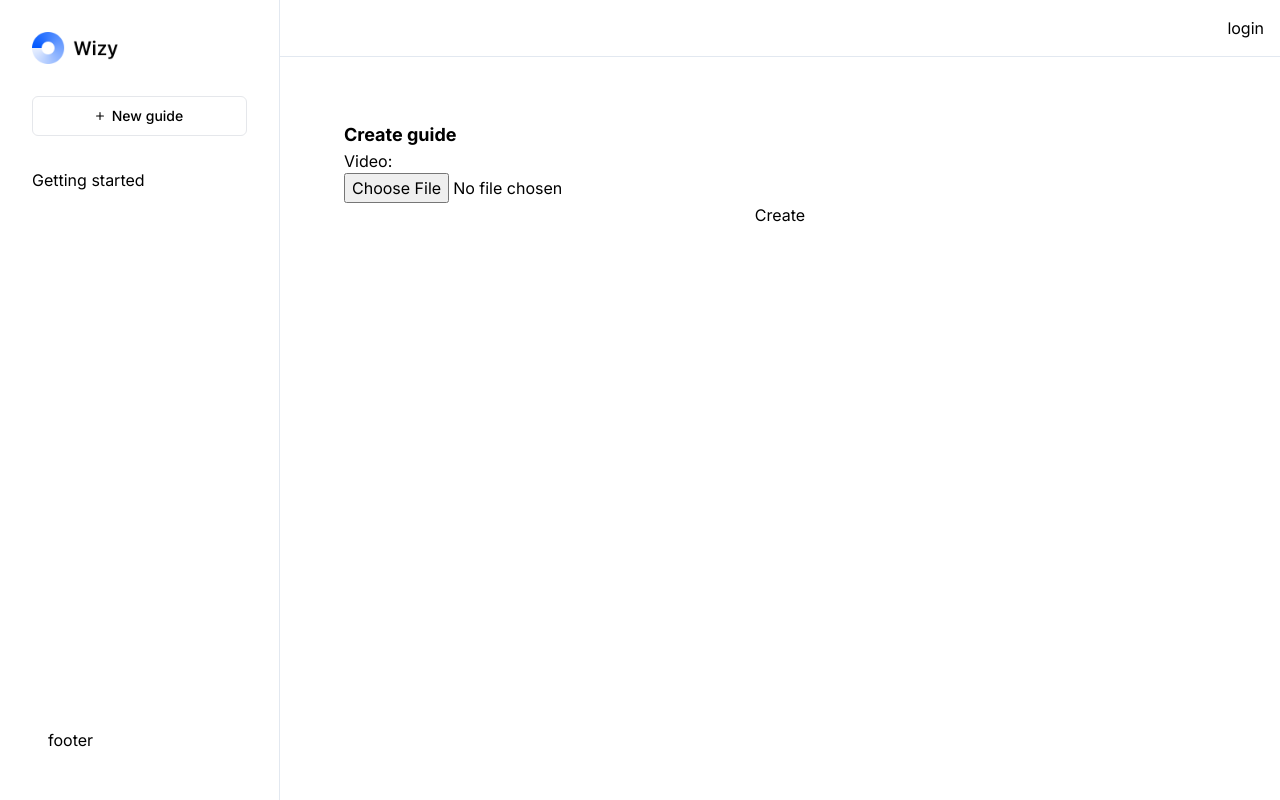
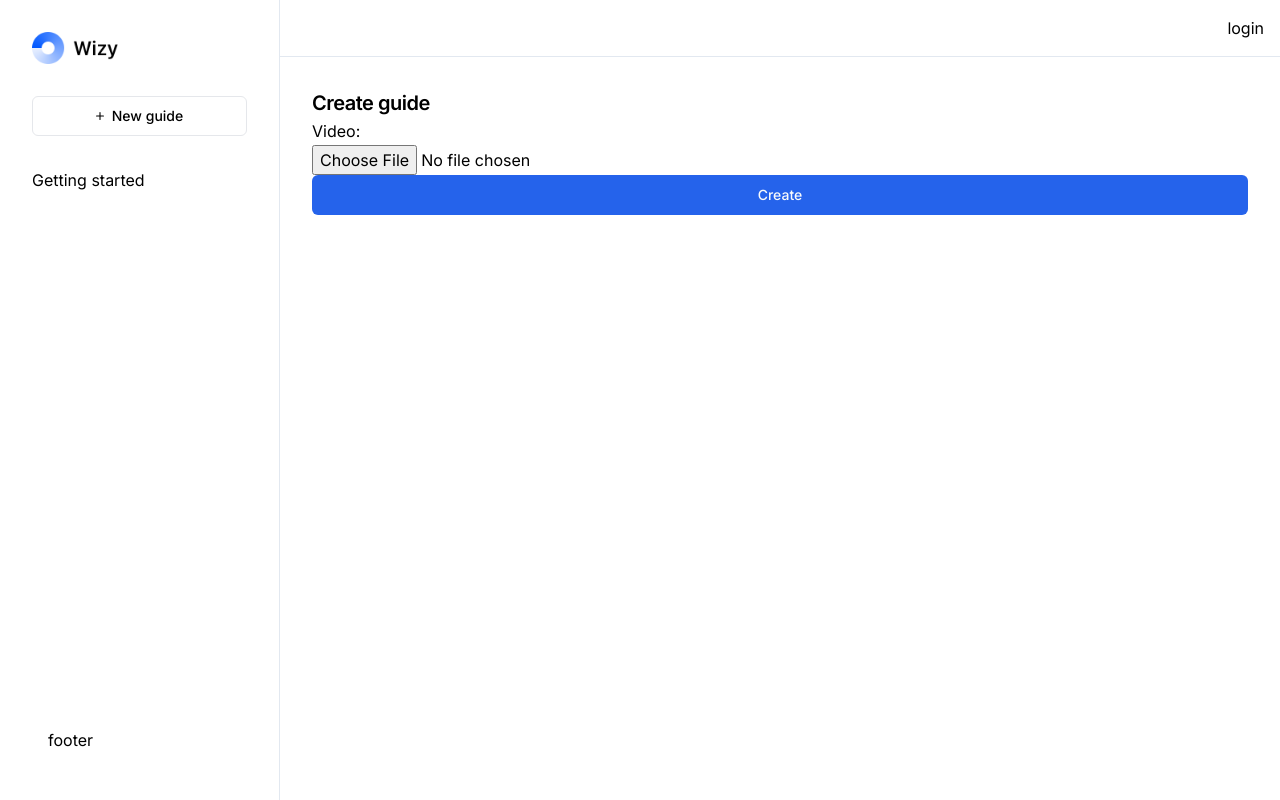
Before and after one commit to karedo-hq/dashboard, a Next.js app: page /create in a window 1280 px wide. Built offline with nearby package versions, Linux system fonts and the light colour scheme.

Commit message:
:necktie: Add typography component

```diff
--- a/app/(guides)/create/create-guide-form.tsx
+++ b/app/(guides)/create/create-guide-form.tsx
@@ -5,6 +5,8 @@ import { useFormState } from 'react-dom';
 import { useFormStatus } from 'react-dom';
 import { CreateGuideResponse } from '../lib/types';
 import GuideRenderer from '../components/guide-renderer';
+import { Button } from '@/components/ui/button';
+import { typographyVariants } from '@/components/ui/typography';
 
 const initialState: CreateGuideResponse = {
   message: '',
@@ -19,11 +21,13 @@ export function CreateGuideForm() {
 
   return (
     <form action={formAction} className="flex flex-col">
-      <label htmlFor="file">Video:</label>
+      <label htmlFor="file" className={typographyVariants({ variant: 'paragraph' })}>
+        Video:
+      </label>
       <input type="file" id="file" name="file" required />
-      <button type="submit" aria-disabled={pending}>
+      <Button type="submit" variant="default" disabled={pending}>
         {pending ? 'Creating...' : 'Create'}
-      </button>
+      </Button>
       <p aria-live="polite" role="status">
         {state?.message}
       </p>
--- a/app/(guides)/create/page.tsx
+++ b/app/(guides)/create/page.tsx
@@ -1,10 +1,13 @@
+import { Typography } from '@/components/ui/typography';
 import { CreateGuideForm } from './create-guide-form';
 
 export default function CreateGuidePage() {
   return (
-    <main className="flex min-h-screen flex-col p-16">
-      <h1 className="font-bold text-lg">Create guide</h1>
+    <>
+      <Typography variant="title4" as="h1">
+        Create guide
+      </Typography>
       <CreateGuideForm />
-    </main>
+    </>
   );
 }
--- /dev/null
+++ b/app/(guides)/layout.tsx
@@ -0,0 +1,3 @@
+export default function GuidesLayout({ children }: { children: React.ReactNode }) {
+  return <section className="flex flex-col p-8 flex-1">{children}</section>;
+}
--- a/app/(guides)/page.tsx
+++ b/app/(guides)/page.tsx
@@ -1,7 +1,7 @@
 export default function GuidePage() {
   return (
-    <section>
+    <>
       <h1>Guide page</h1>
-    </section>
+    </>
   );
 }
--- a/app/components/layout/sidebar.tsx
+++ b/app/components/layout/sidebar.tsx
@@ -25,10 +25,7 @@ export default function Sidebar({ children }: React.ComponentProps<'aside'>) {
           <SidebarToggler mode="close" />
         </div>
 
-        <Link
-          href="/guides/create"
-          className={cn(buttonVariants({ variant: 'outline' }), 'space-x-2')}
-        >
+        <Link href="/create" className={cn(buttonVariants({ variant: 'outline' }), 'space-x-2')}>
           <PlusIcon size={8} />
 
           <p>New guide</p>
--- a/app/components/ui/button.tsx
+++ b/app/components/ui/button.tsx
@@ -1,56 +1,54 @@
-import * as React from "react"
-import { Slot } from "@radix-ui/react-slot"
-import { cva, type VariantProps } from "class-variance-authority"
+import * as React from 'react';
+import { Slot } from '@radix-ui/react-slot';
+import { cva, type VariantProps } from 'class-variance-authority';
 
-import { cn } from "@/lib/utils"
+import { cn } from '@/lib/utils';
 
 const buttonVariants = cva(
-  "inline-flex items-center justify-center whitespace-nowrap rounded-md text-sm font-medium ring-offset-white transition-colors focus-visible:outline-none focus-visible:ring-2 focus-visible:ring-gray-950 focus-visible:ring-offset-2 disabled:pointer-events-none disabled:opacity-50 dark:ring-offset-gray-950 dark:focus-visible:ring-gray-300",
+  'inline-flex items-center justify-center whitespace-nowrap rounded-md text-sm font-medium ring-offset-white transition-colors focus-visible:outline-none focus-visible:ring-2 focus-visible:ring-gray-950 focus-visible:ring-offset-2 disabled:pointer-events-none disabled:opacity-50 dark:ring-offset-gray-950 dark:focus-visible:ring-gray-300',
   {
     variants: {
       variant: {
-        default: "bg-gray-900 text-gray-50 hover:bg-gray-900/90 dark:bg-gray-50 dark:text-gray-900 dark:hover:bg-gray-50/90",
+        default:
+          'bg-blue-600 text-gray-50 hover:bg-gray-900/90 dark:bg-gray-50 dark:text-gray-900 dark:hover:bg-gray-50/90',
         destructive:
-          "bg-red-500 text-gray-50 hover:bg-red-500/90 dark:bg-red-900 dark:text-gray-50 dark:hover:bg-red-900/90",
+          'bg-red-500 text-gray-50 hover:bg-red-500/90 dark:bg-red-900 dark:text-gray-50 dark:hover:bg-red-900/90',
         outline:
-          "border border-gray-200 bg-white hover:bg-gray-100 hover:text-gray-900 dark:border-gray-800 dark:bg-gray-950 dark:hover:bg-gray-800 dark:hover:text-gray-50",
+          'border border-gray-200 bg-white hover:bg-gray-100 hover:text-gray-900 dark:border-gray-800 dark:bg-gray-950 dark:hover:bg-gray-800 dark:hover:text-gray-50',
         secondary:
-          "bg-gray-100 text-gray-900 hover:bg-gray-100/80 dark:bg-gray-800 dark:text-gray-50 dark:hover:bg-gray-800/80",
-        ghost: "hover:bg-gray-100 hover:text-gray-900 dark:hover:bg-gray-800 dark:hover:text-gray-50",
-        link: "text-gray-900 underline-offset-4 hover:underline dark:text-gray-50",
+          'bg-gray-100 text-gray-900 hover:bg-gray-100/80 dark:bg-gray-800 dark:text-gray-50 dark:hover:bg-gray-800/80',
+        ghost:
+          'hover:bg-gray-100 hover:text-gray-900 dark:hover:bg-gray-800 dark:hover:text-gray-50',
+        link: 'text-gray-900 underline-offset-4 hover:underline dark:text-gray-50',
       },
       size: {
-        default: "h-10 px-4 py-2",
-        sm: "h-9 rounded-md px-3",
-        lg: "h-11 rounded-md px-8",
-        icon: "h-10 w-10",
+        default: 'h-10 px-4 py-2',
+        sm: 'h-9 rounded-md px-3',
+        lg: 'h-11 rounded-md px-8',
+        icon: 'h-10 w-10',
       },
     },
     defaultVariants: {
-      variant: "default",
-      size: "default",
+      variant: 'default',
+      size: 'default',
     },
-  }
-)
+  },
+);
 
 export interface ButtonProps
   extends React.ButtonHTMLAttributes<HTMLButtonElement>,
     VariantProps<typeof buttonVariants> {
-  asChild?: boolean
+  asChild?: boolean;
 }
 
 const Button = React.forwardRef<HTMLButtonElement, ButtonProps>(
   ({ className, variant, size, asChild = false, ...props }, ref) => {
-    const Comp = asChild ? Slot : "button"
+    const Comp = asChild ? Slot : 'button';
     return (
-      <Comp
-        className={cn(buttonVariants({ variant, size, className }))}
-        ref={ref}
-        {...props}
-      />
-    )
-  }
-)
-Button.displayName = "Button"
+      <Comp className={cn(buttonVariants({ variant, size, className }))} ref={ref} {...props} />
+    );
+  },
+);
+Button.displayName = 'Button';
 
-export { Button, buttonVariants }
+export { Button, buttonVariants };
--- /dev/null
+++ b/app/components/ui/typography.tsx
@@ -0,0 +1,46 @@
+import * as React from 'react';
+import { cva, type VariantProps } from 'class-variance-authority';
+import { cn } from '@/lib/utils';
+
+const typographyVariants = cva('', {
+  variants: {
+    color: {
+      black: 'text-black',
+      white: 'text-white',
+      gray: 'text-gray-700',
+      red: 'text-red-600',
+    },
+    variant: {
+      title1: 'scroll-m-20 text-4xl font-extrabold tracking-tight lg:text-5xl',
+      title2: 'scroll-m-20 border-b pb-2 text-3xl font-semibold tracking-tight first:mt-0',
+      title3: 'scroll-m-20 text-2xl font-semibold tracking-tight',
+      title4: 'scroll-m-20 text-xl font-semibold tracking-tight',
+      paragraph: 'leading-7 [&:not(:first-child)]:mt-6',
+      blockquote: 'mt-6 border-l-2 pl-6 italic',
+      small: 'text-sm font-medium leading-none',
+      muted: 'text-sm text-muted-foreground',
+    },
+  },
+  defaultVariants: {
+    color: 'black',
+    variant: 'paragraph',
+  },
+});
+
+export interface TypographyProps
+  extends Omit<React.HTMLAttributes<HTMLElement>, 'color'>,
+    VariantProps<typeof typographyVariants> {
+  as?: 'h1' | 'h2' | 'h3' | 'h4' | 'h5' | 'h6' | 'p' | 'label' | 'div' | 'span';
+}
+
+const Typography: React.FC<TypographyProps> = ({
+  as: Component = 'span',
+  className,
+  color = 'black',
+  variant = 'paragraph',
+  ...props
+}) => {
+  return <Component className={cn(typographyVariants({ color, variant }), className)} {...props} />;
+};
+
+export { Typography, typographyVariants };
--- a/app/layout.tsx
+++ b/app/layout.tsx
@@ -23,8 +23,8 @@ export default function RootLayout({ children }: { children: React.ReactNode })
             <main className="group w-full pl-0 md:pl-[280px] overflow-auto">
               <Header />
               {children}
-              <Toaster />
             </main>
+            <Toaster />
           </div>
         </Providers>
       </body>
```
